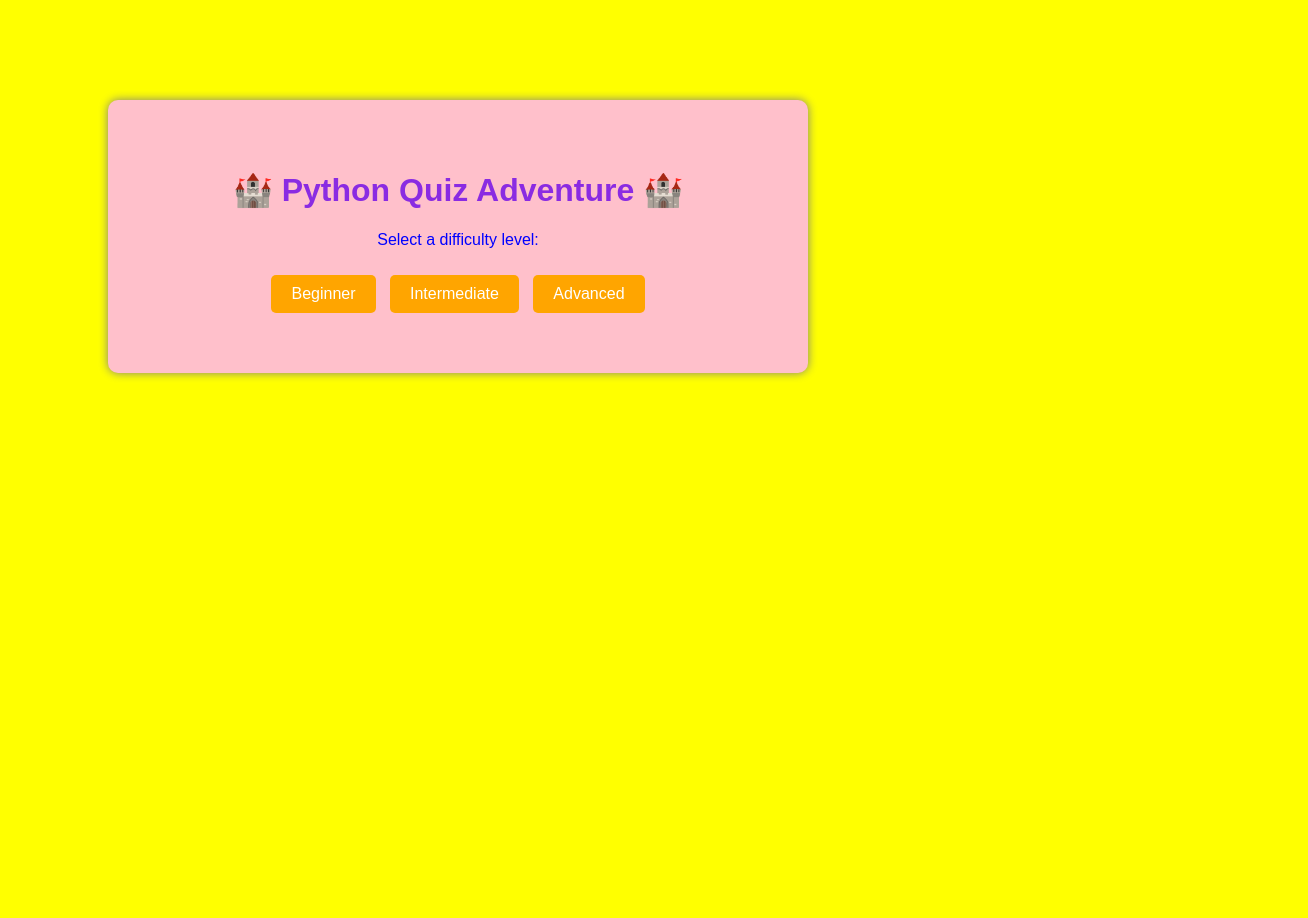
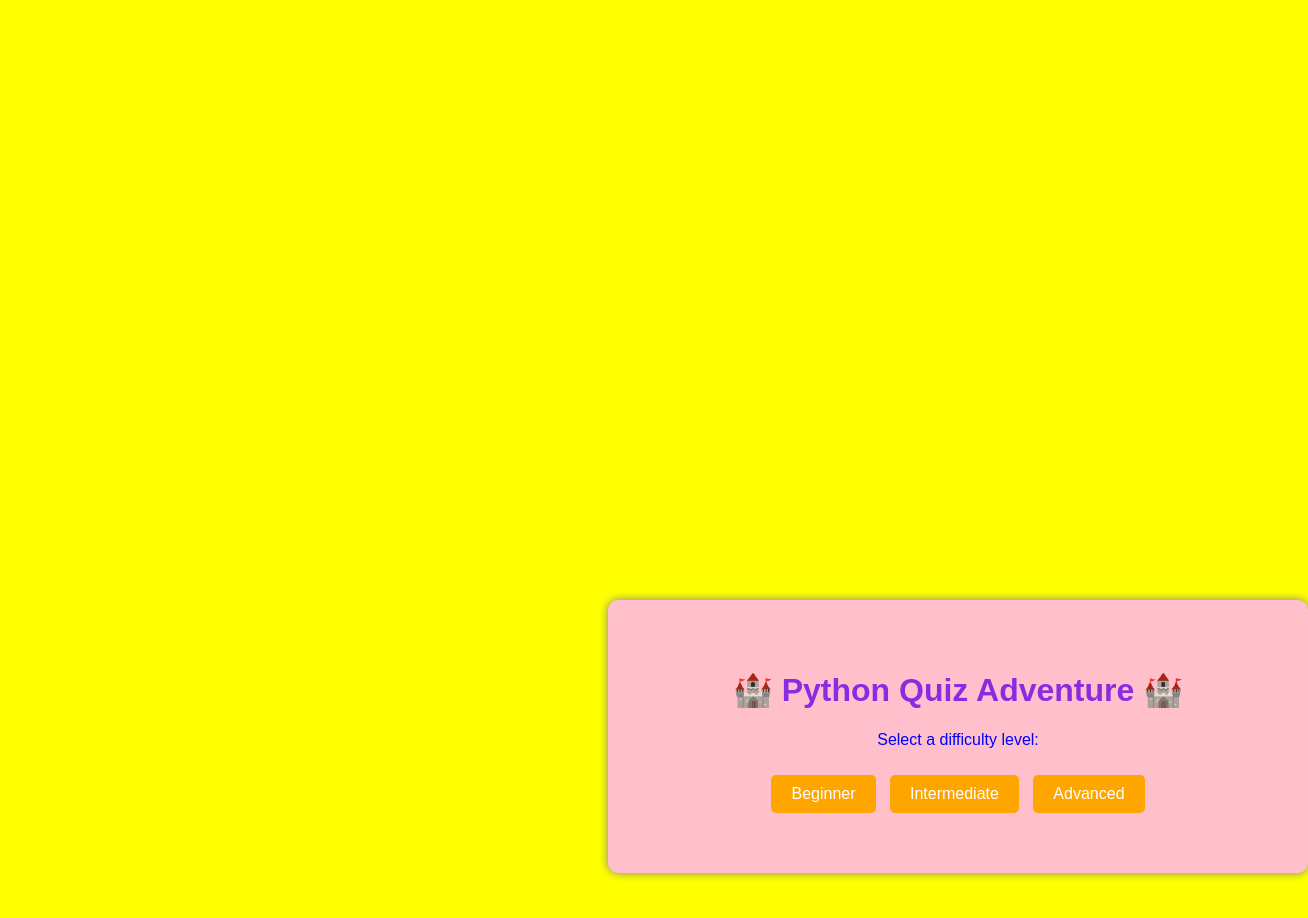
Before and after one commit to tosinchukwu/practquiz, a plain HTML site: page index.html in a window 1280 px wide. Shown: the top 918 px of the page, 1308 px wide, since content can reach past the window. Before the commit the page ends 800 px from the top, so only its background shows below. Drawn offline with Linux system fonts and the light colour scheme.

Commit message:
Update style.css

```diff
--- a/style.css
+++ b/style.css
@@ -20,7 +20,7 @@ h1 {
 .container {
     width: 80%;
     max-width: 600px;
-    margin: 100px;
+    margin: 600px;
     padding: 50px;
     background: #FFC0CB;
     box-shadow: 0px 0px 10px gray;
```
